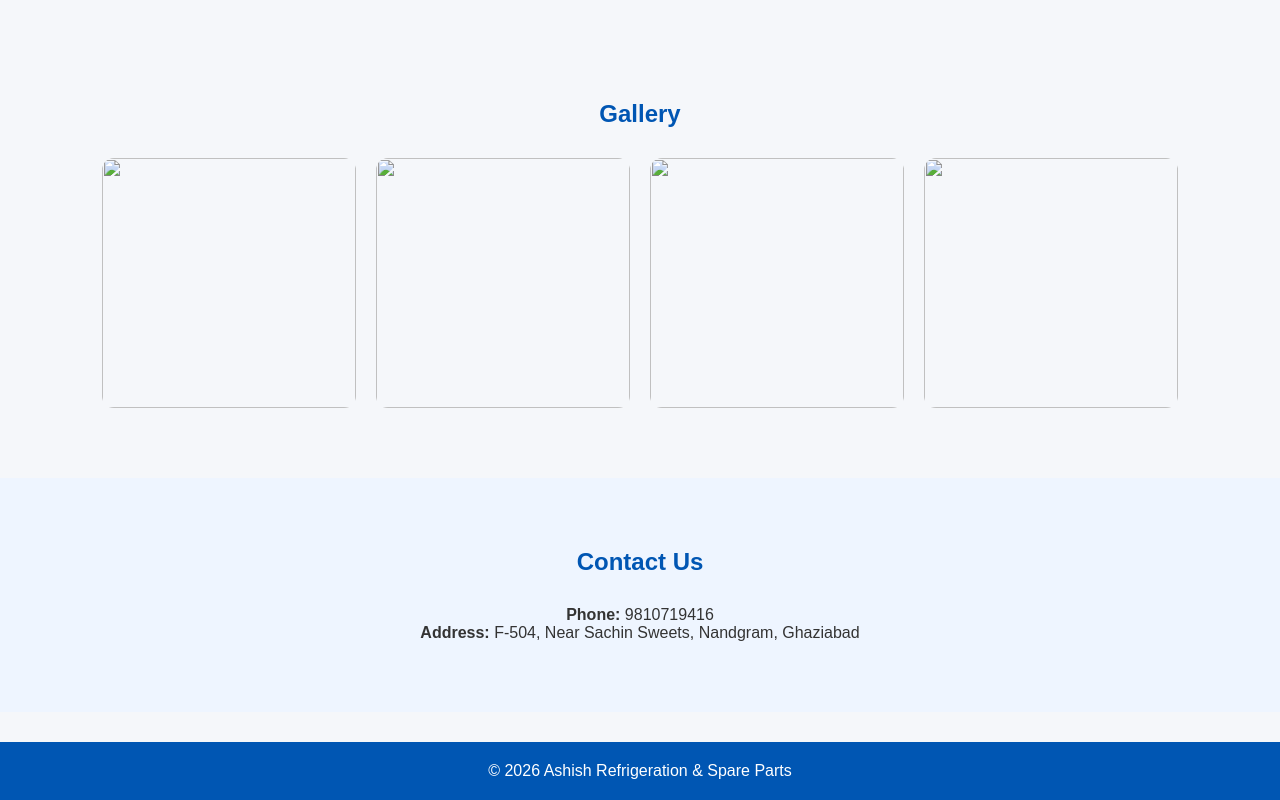
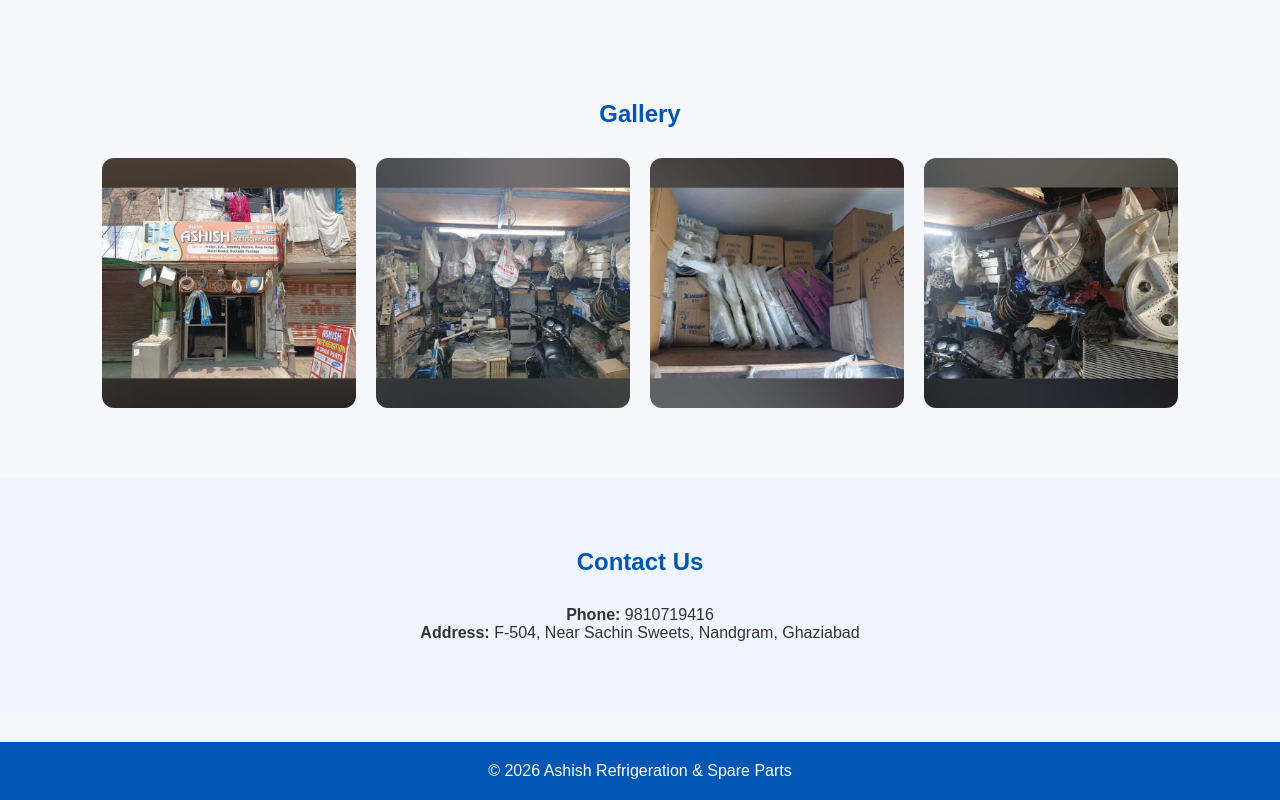
Before and after one commit to surajjchaurasiya2-ops/social-internship, a plain HTML site: page index.html in a window 1280 px wide. Shown: the part 1520-2320 px from the top of the page. Drawn offline with Linux system fonts and the light colour scheme.

Commit message:
Update index.html

```diff
--- a/index.html
+++ b/index.html
@@ -118,10 +118,10 @@ Pulleys.
 
 <div class="gallery">
 
-<img src="WhatsApp Image 2026-07-27 at 17.58.58 (1).jpeg">
-<img src="WhatsApp Image 2026-07-27 at 17.59.00.jpeg">
-<img src="WhatsApp Image 2026-07-27 at 17.59.12.jpeg">
-<img src="WhatsApp Image 2026-07-27 at 17.59.17.jpeg">
+<img src="(1).jpeg">
+<img src="(2).jpeg">
+<img src="(3).jpeg">
+<img src="(4).jpeg">
 
 </div>
 
```
